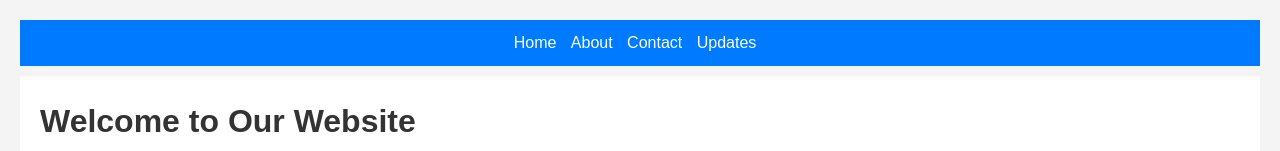
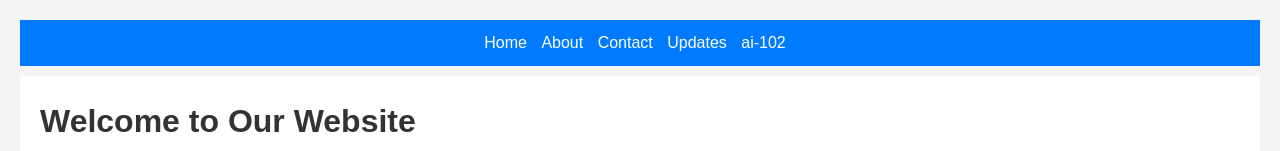
Before and after one commit to CloudDevops/CloudDevops.github.io, a plain HTML site: page index.html in a window 1280 px wide. Shown: the top 151 px of the page. Drawn offline with Linux system fonts and the light colour scheme.

Commit message:
Update index.html

```diff
--- a/index.html
+++ b/index.html
@@ -14,6 +14,7 @@
                 <li><a href="about.html">About</a></li>
                 <li><a href="contact.html">Contact</a></li>
                 <li><a href="updates.html">Updates</a></li>
+                <li><a href="ai-102.html">ai-102</a></li>
             </ul>
         </nav>
     </header>
```
